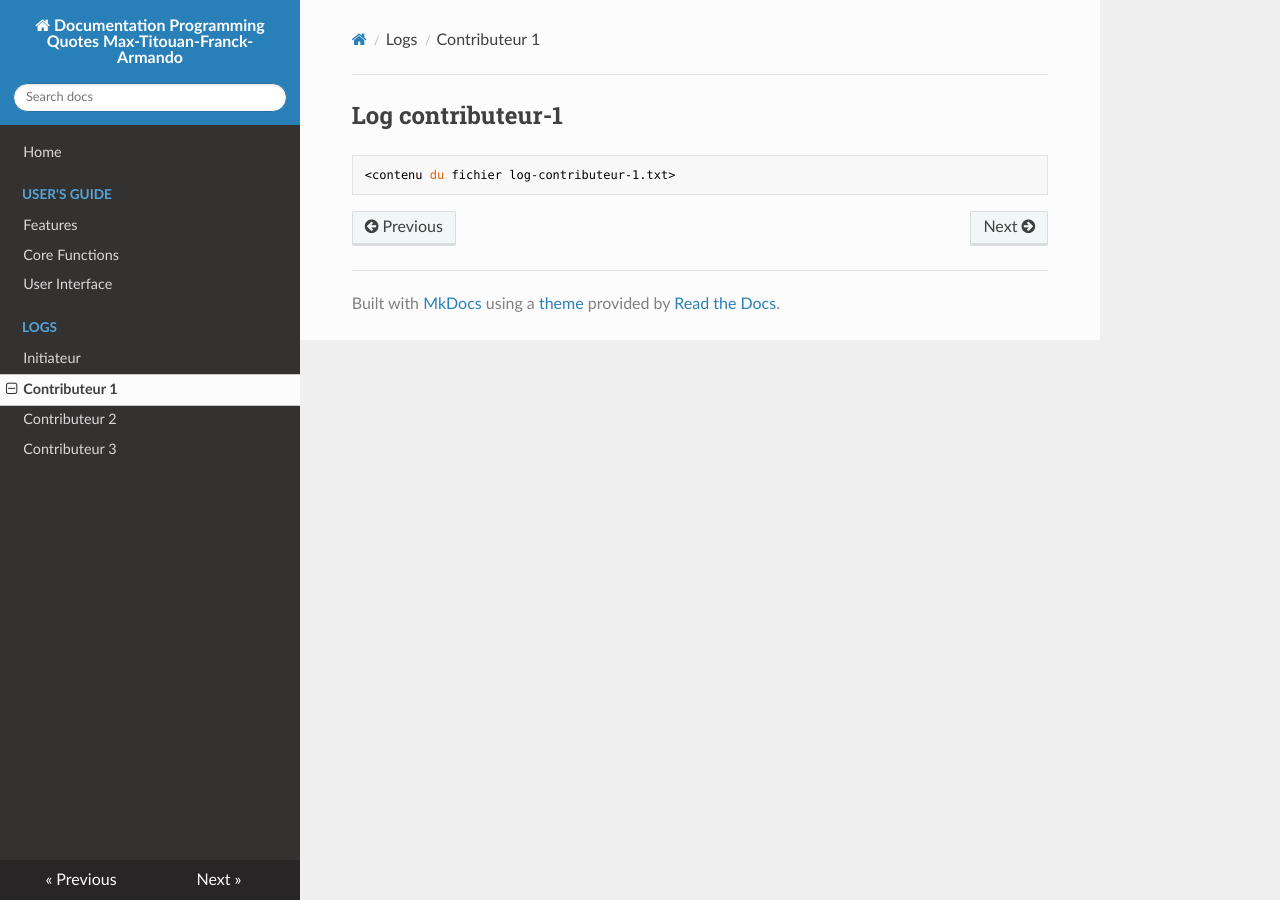
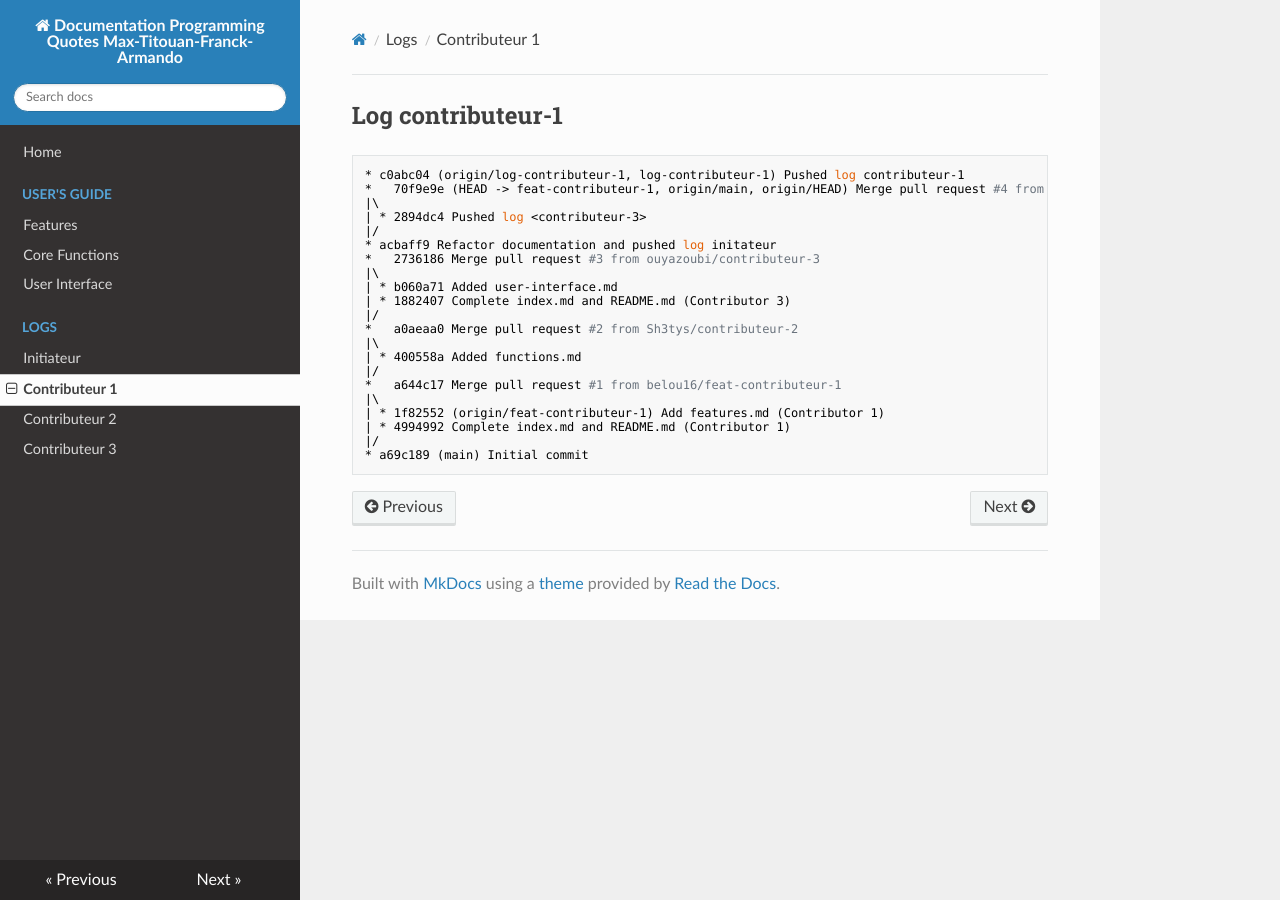
Before and after one commit to efrei-git/quotes-docs-max-titouan-franck-armando, an MkDocs documentation site: the page built from docs/logs/log-contributeur-1.md, in a window 1280 px wide. Built offline with MkDocs 1.6.1, drawn with Linux system fonts in a browser that asks for light colours; nearby versions of some CDN libraries.

Commit message:
refact log

````diff
--- a/docs/logs/log-contributeur-1.md
+++ b/docs/logs/log-contributeur-1.md
@@ -1,5 +1,25 @@
 ## Log contributeur-1
 
 ```bash
-<contenu du fichier log-contributeur-1.txt>
+* c0abc04 (origin/log-contributeur-1, log-contributeur-1) Pushed log contributeur-1
+*   70f9e9e (HEAD -> feat-contributeur-1, origin/main, origin/HEAD) Merge pull request #4 from ouyazoubi/log-contributeur-3
+|\
+| * 2894dc4 Pushed log <contributeur-3>
+|/
+* acbaff9 Refactor documentation and pushed log initateur
+*   2736186 Merge pull request #3 from ouyazoubi/contributeur-3
+|\
+| * b060a71 Added user-interface.md
+| * 1882407 Complete index.md and README.md (Contributor 3)
+|/
+*   a0aeaa0 Merge pull request #2 from Sh3tys/contributeur-2
+|\
+| * 400558a Added functions.md
+|/
+*   a644c17 Merge pull request #1 from belou16/feat-contributeur-1
+|\
+| * 1f82552 (origin/feat-contributeur-1) Add features.md (Contributor 1)
+| * 4994992 Complete index.md and README.md (Contributor 1)
+|/
+* a69c189 (main) Initial commit
 ```
````
